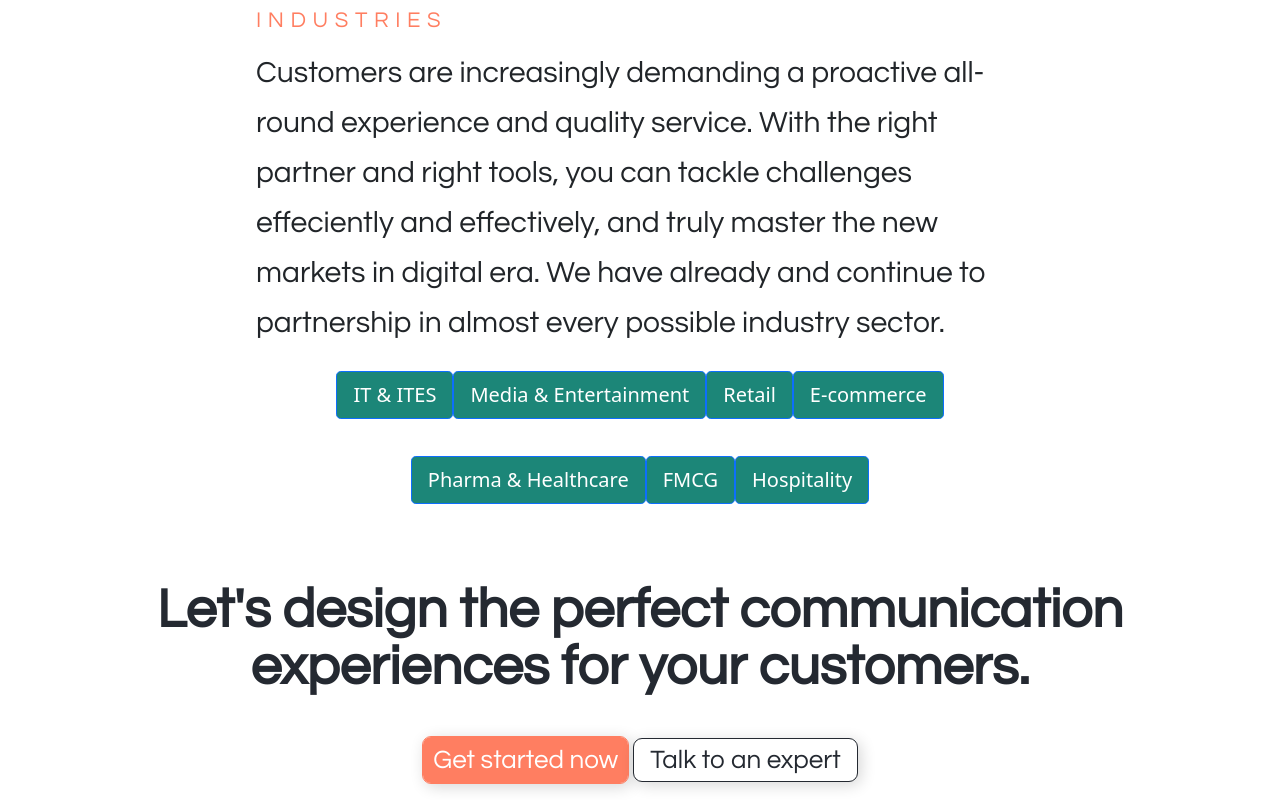
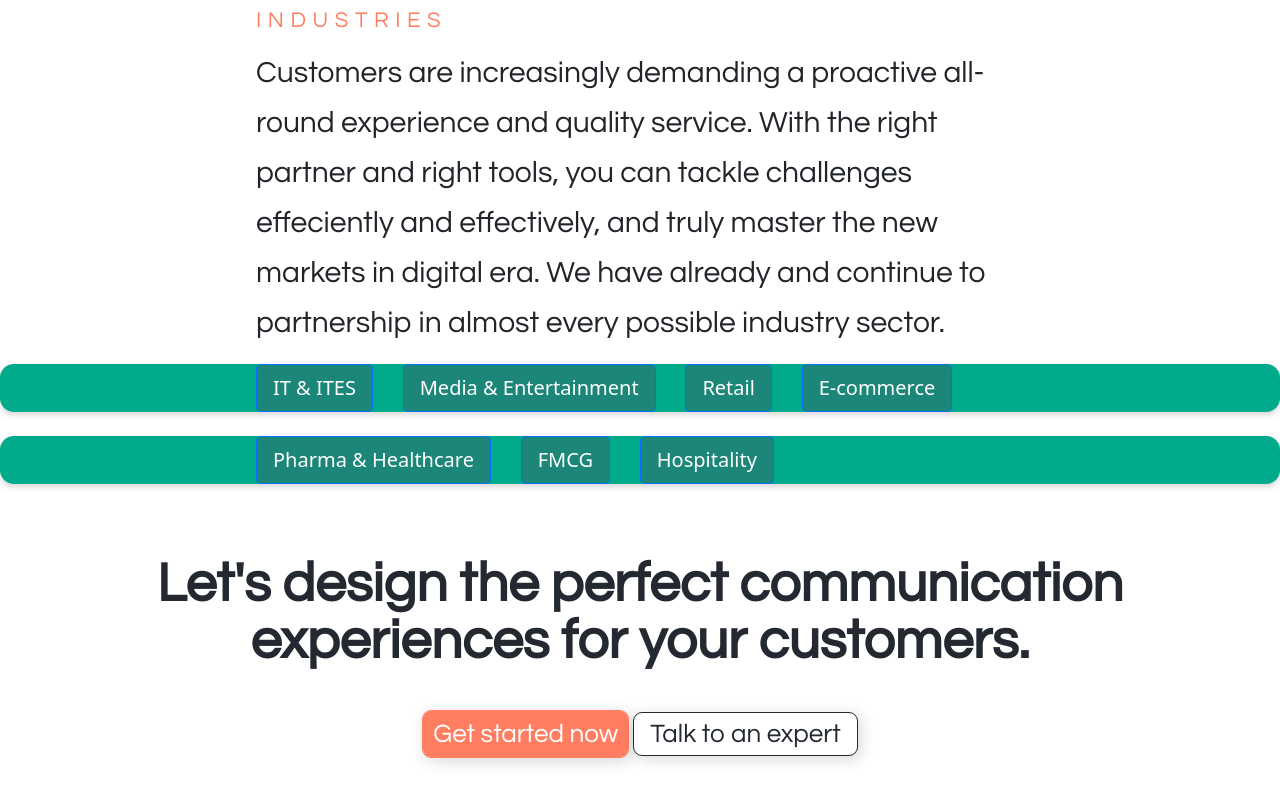
Before and after one commit to mayankgarg0987/springedge, a plain HTML site: page company.html in a window 1280 px wide. Shown: the part 2541-3341 px from the top of the page. After the commit the page ends 3315 px from the top, so only its background shows below. Drawn offline with nearby package versions, Linux system fonts and the light colour scheme.

Commit message:
changes in bottom buttons

```diff
--- a/CSS/company.css
+++ b/CSS/company.css
@@ -89,14 +89,19 @@
   }
 
   .butts{
-    width: 100%;
-    padding:0.5% 25%;
-    text-align: center;
-    display: flex;
-    flex-direction: row;
-    flex-wrap: wrap;
-    justify-content: center;
-    align-items: center;
+    /* width: 100%; */
+    /* padding:0.5% 25%; */
+    /* text-align: center; */
+    /* display: flex; */
+    /* flex-direction: row; */
+    /* flex-wrap: wrap; */
+    /* justify-content: center; */
+    /* align-items: center; */
+    /* padding-right: 20%; */
+    /* margin-right: 30%; */
+    background-color: #00AA8A;
+box-shadow: 0px 3px 6px #00000029;
+border-radius: 14px;
   }
 
   .belowHeading{
--- a/company.html
+++ b/company.html
@@ -110,23 +110,23 @@
             </div>
         </div>
 
-        <div class="butts" class="fontQues">
-            <button class="btn btn-primary btn-lg" style="background-color: rgb(28, 134, 120)" type="button">IT &
+        <div class="butts">
+            <button class="btn btn-primary btn-lg" style="background-color: rgb(28, 134, 120); margin-left: 20%;" type="button">IT &
                 ITES</button>
-            <button class="btn btn-primary btn-lg" style="background-color: rgb(28, 134, 120)" type="button">Media &
+            <button class="btn btn-primary btn-lg" style="background-color: rgb(28, 134, 120); margin-left: 2%;" type="button">Media &
                 Entertainment</button>
-            <button class="btn btn-primary btn-lg" style="background-color: rgb(28, 134, 120)"
+            <button class="btn btn-primary btn-lg" style="background-color: rgb(28, 134, 120); margin-left: 2%;"
                 type="button">Retail</button>
-            <button class="btn btn-primary btn-lg" style="background-color: rgb(28, 134, 120)"
+            <button class="btn btn-primary btn-lg" style="background-color: rgb(28, 134, 120); margin-left: 2%;"
                 type="button">E-commerce</button>
         </div>
         <br>
         <div class="butts" class="fontQues">
-            <button class="btn btn-primary btn-lg" style="background-color: rgb(28, 134, 120)" type="button">Pharma &
+            <button class="btn btn-primary btn-lg" style="background-color: rgb(28, 134, 120); margin-left: 20%;" type="button">Pharma &
                 Healthcare</button>
-            <button class="btn btn-primary btn-lg" style="background-color: rgb(28, 134, 120)"
+            <button class="btn btn-primary btn-lg" style="background-color: rgb(28, 134, 120); margin-left: 2%;"
                 type="button">FMCG</button>
-            <button class="btn btn-primary btn-lg" style="background-color: rgb(28, 134, 120)"
+            <button class="btn btn-primary btn-lg" style="background-color: rgb(28, 134, 120); margin-left: 2%;"
                 type="button">Hospitality</button>
         </div>
 
```
